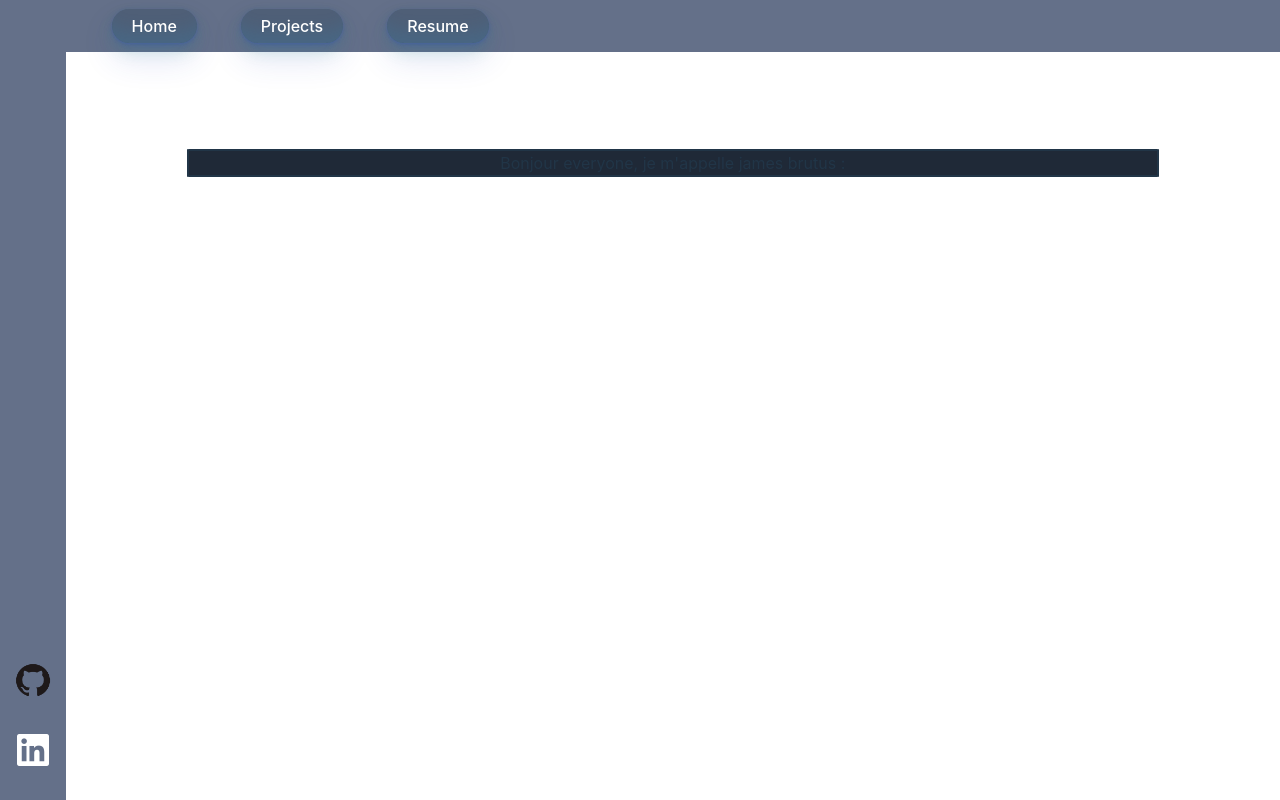
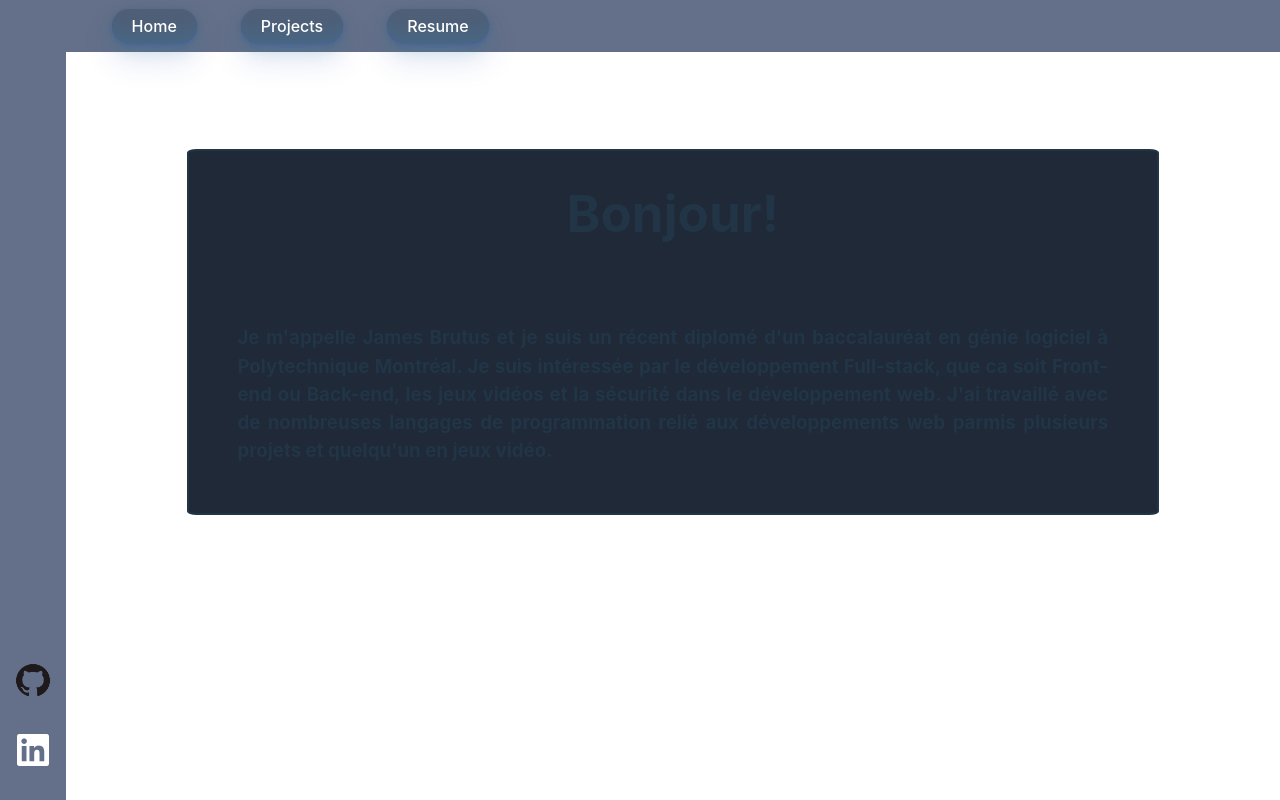
Before and after one commit to jammy312/Porfolio, a React (Vite) app: page /home in a window 1280 px wide. Built offline with nearby package versions, Linux system fonts and the light colour scheme.

Commit message:
update Home

```diff
--- a/src/Page/Home.tsx
+++ b/src/Page/Home.tsx
@@ -2,10 +2,10 @@ import Transition from '../Components/Transition';
 import '../styles/Home.css'
 function Home() {
 
-    return <div className='information-panel'>
+    return (<div className='information-panel'>
+        <h1>Bonjour!</h1>
+        <h3 className='center-text'>Je m'appelle James Brutus et je suis un récent diplomé d'un baccalauréat en génie logiciel à Polytechnique Montréal. Je suis intéressée par le développement Full-stack, que ca soit Front-end ou Back-end, les jeux vidéos et la sécurité dans le développement web. J'ai travaillé avec de nombreuses langages de programmation relié aux développements web parmis plusieurs projets et quelqu'un en jeux vidéo.</h3>
 
-        Bonjour everyone, je m'appelle james brutus :
-
-    </div>
+    </div>)
 }
 export default Transition(Home)
--- a/src/styles/Home.css
+++ b/src/styles/Home.css
@@ -1,4 +1,4 @@
-.image{
-    max-width: 20%;
-    margin: 1%;
+.center-text{
+    text-align: justify;
+    margin: 5%;
 }
```
